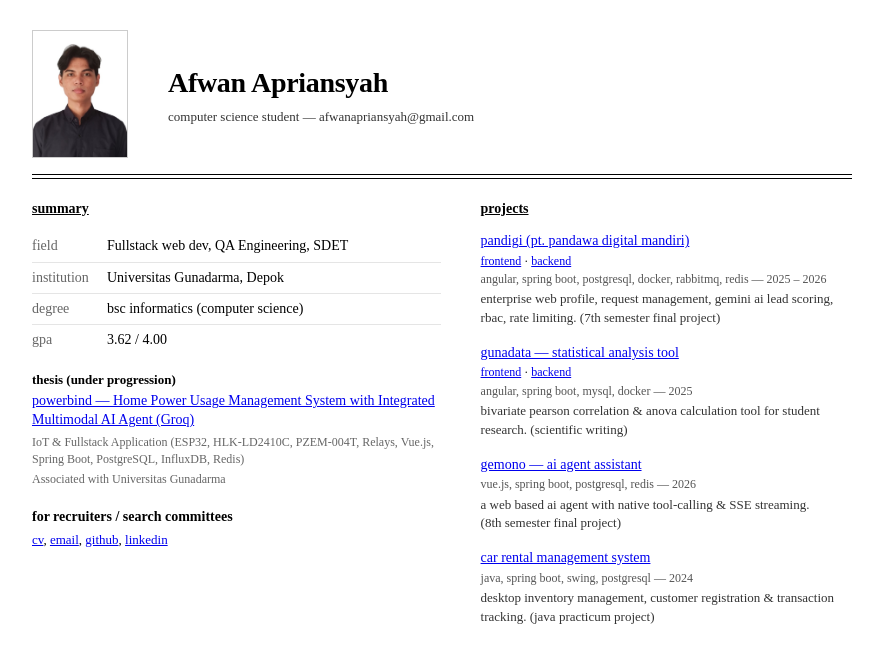
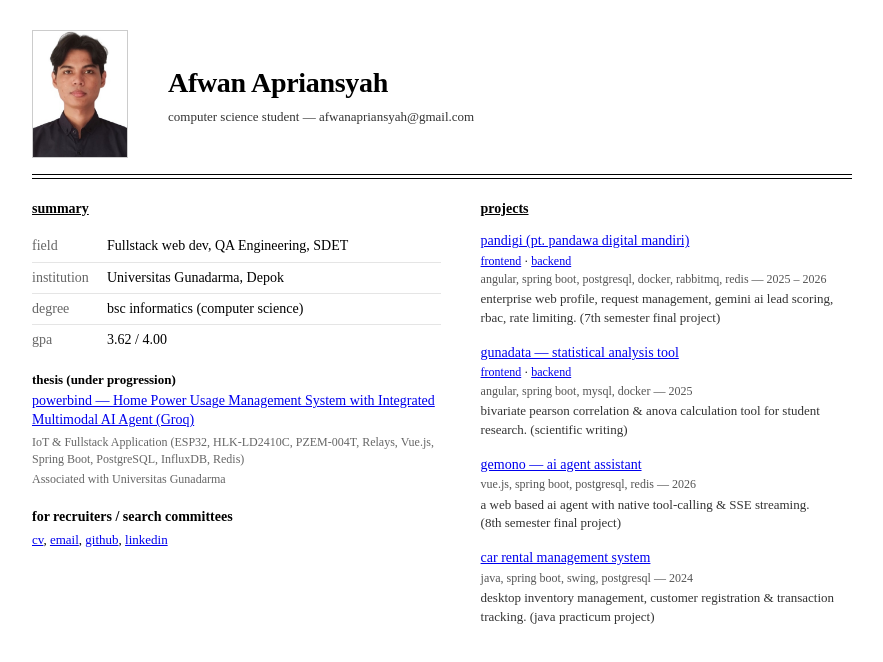
Before and after one commit to nxstray/portfolio, a Vue app: page / in a window 1280 px wide. Shown: the top 662 px of the page, without its empty margins (8-891 px from the left). Built offline with nearby package versions, Linux system fonts and the light colour scheme.

Commit message:
feat: use cropped profile photo in header

```diff
--- a/src/components/HomePage.vue
+++ b/src/components/HomePage.vue
@@ -4,7 +4,7 @@
     <div class="header">
       <div class="profile-box">
         <img
-          src="/formal-bg-crop-white.jpg"
+          src="/formal-bg-crop-white-fixed.jpg"
           alt="Afwan Apriansyah"
           class="profile-img"
         >
```
